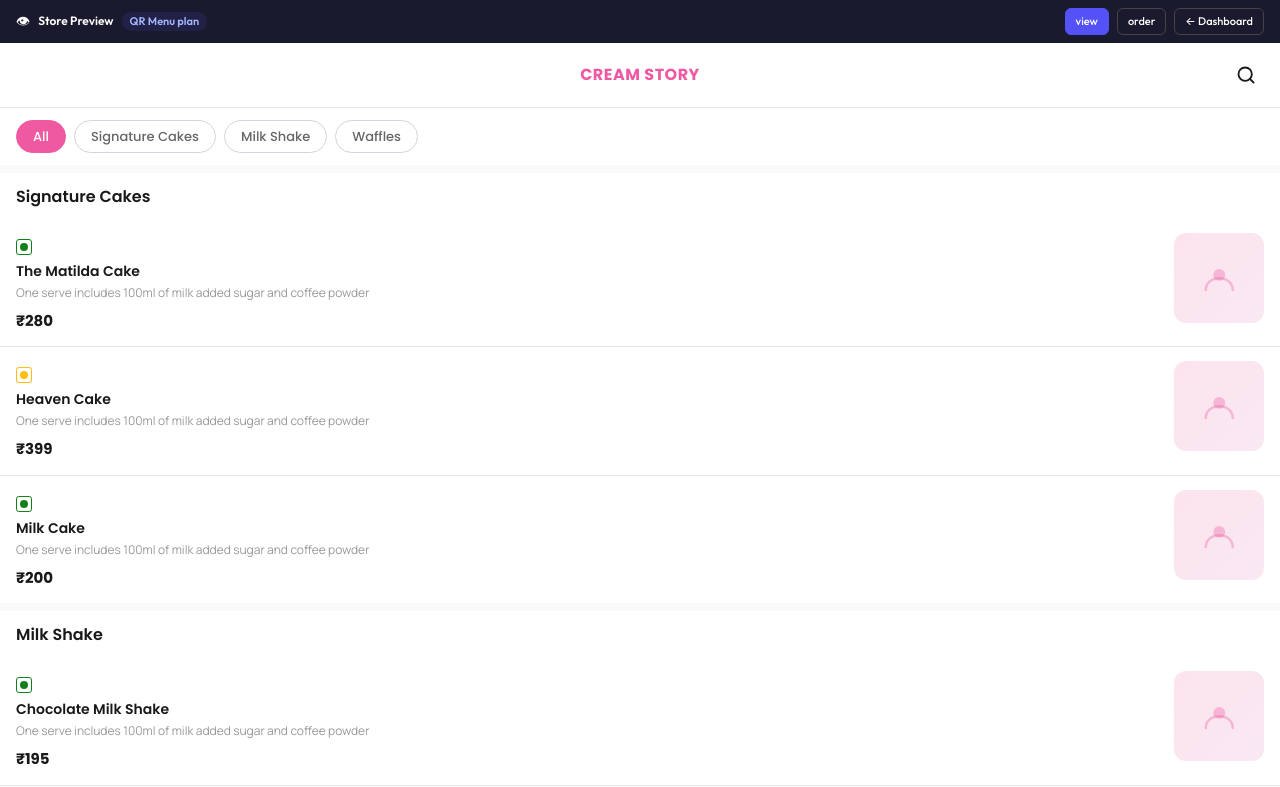
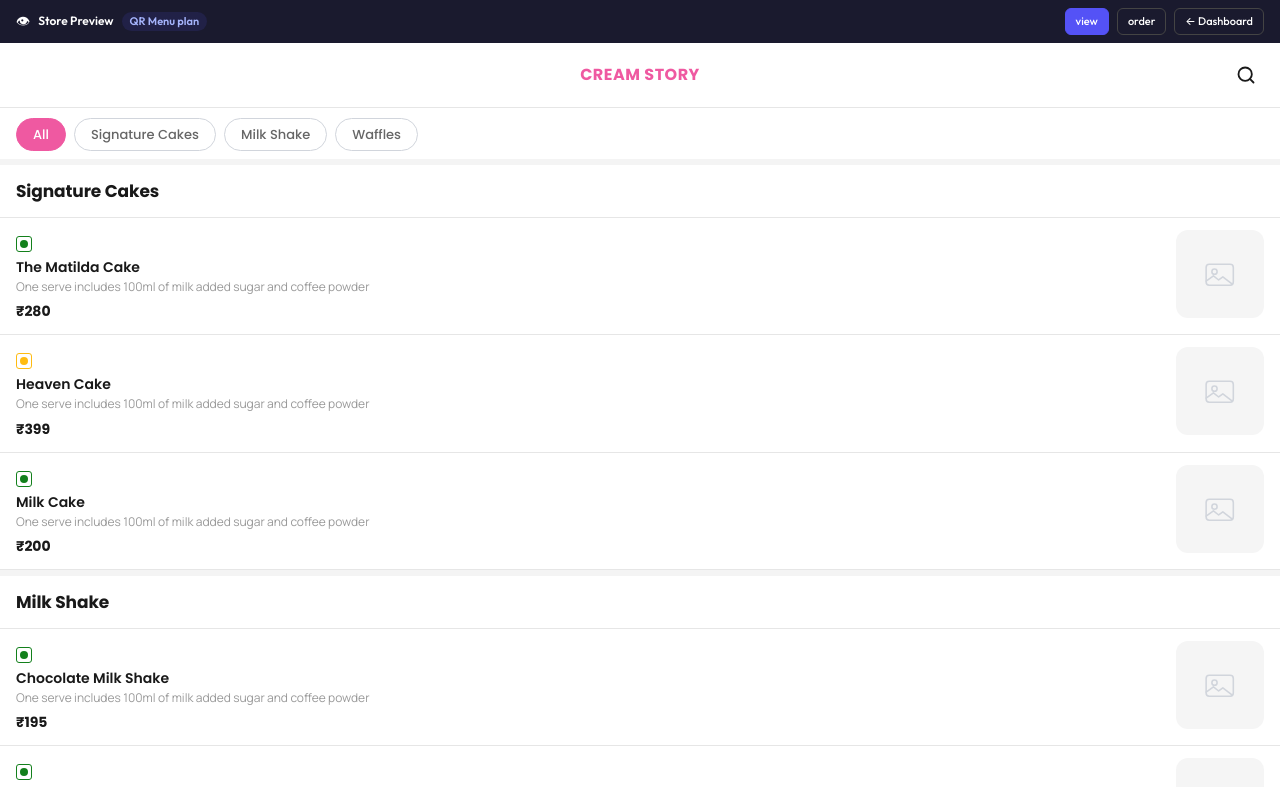
Before and after one commit to voicesitecompany-2428/voicesite.in, a Next.js app: page /shop/preview in a window 1280 px wide. Shown: the top 787 px of the page. Built offline with nearby package versions, Linux system fonts and the light colour scheme.

Commit message:
fix: compact rows, dark prices, neutral placeholder, tighter section headers

```diff
--- a/src/components/templates/QRMenuTemplate.tsx
+++ b/src/components/templates/QRMenuTemplate.tsx
@@ -70,12 +70,13 @@ function ImgPlaceholder({ size }: { size: number }) {
   return (
     <div style={{
       width: size, height: size, borderRadius: 12, flexShrink: 0,
-      background: 'linear-gradient(135deg,#fce4ee 0%,#f9e8f2 100%)',
+      background: '#f5f5f5',
       display: 'flex', alignItems: 'center', justifyContent: 'center',
     }}>
-      <svg width={size * 0.45} height={size * 0.45} viewBox="0 0 48 48" fill="none">
-        <circle cx="24" cy="20" r="7" fill={T.pink} fillOpacity=".35"/>
-        <path d="M8 38c0-8.837 7.163-14 16-14s16 5.163 16 14" stroke={T.pink} strokeOpacity=".35" strokeWidth="3" strokeLinecap="round"/>
+      <svg width={size * 0.38} height={size * 0.38} viewBox="0 0 32 32" fill="none">
+        <rect x="3" y="7" width="26" height="20" rx="3" stroke="#d1d5dc" strokeWidth="1.5"/>
+        <circle cx="11" cy="14" r="2.5" stroke="#d1d5dc" strokeWidth="1.5"/>
+        <path d="M3 23l7-5 5 4 4-3 9 7" stroke="#d1d5dc" strokeWidth="1.5" strokeLinecap="round" strokeLinejoin="round"/>
       </svg>
     </div>
   );
@@ -243,20 +244,22 @@ export default function QRMenuTemplate({
         }
 
         /* Chip row — no scrollbar */
-        .qr-chips { display:flex; gap:8px; overflow-x:auto; padding:12px 16px; }
+        .qr-chips { display:flex; gap:8px; overflow-x:auto; padding:10px 16px 8px; }
 
         /* Product row hover */
         .qr-item { cursor:pointer; transition:background 0.12s; }
         .qr-item:hover { background:#fdf2f8; }
         .qr-item:active { background:#fce4ee; }
 
-        /* Section header */
+        /* Section header — matches Figma: bold text, strong top separator */
         .qr-section-hdr {
-          padding: 12px 16px 10px;
+          padding: 14px 16px 12px;
           font-family: 'Poppins', sans-serif;
-          font-weight: 600; font-size: 16px;
+          font-weight: 700; font-size: 17px;
           color: ${T.dark};
-          border-top: 8px solid ${T.pageBg};
+          border-top: 6px solid #f4f4f4;
+          border-bottom: 1px solid ${T.border};
+          letter-spacing: -0.1px;
         }
       `}</style>
 
@@ -305,7 +308,7 @@ export default function QRMenuTemplate({
 
           {/* ── BANNER ── */}
           {visibleBanners.length > 0 && (
-            <div style={{ padding: '12px 16px 0' }}>
+            <div style={{ padding: '10px 12px 0' }}>
               <div style={{ position: 'relative', borderRadius: 12, overflow: 'hidden' }}>
                 <img
                   src={visibleBanners[activeBanner].image_url!}
@@ -366,9 +369,9 @@ export default function QRMenuTemplate({
                     className="qr-item"
                     onClick={() => setActiveProduct(p)}
                     style={{
-                      display: 'flex', alignItems: 'flex-start', gap: 12,
-                      padding: '14px 16px',
-                      borderBottom: idx < products.length - 1 ? `1px solid ${T.border}` : 'none',
+                      display: 'flex', alignItems: 'flex-start', gap: 14,
+                      padding: '12px 16px',
+                      borderBottom: `1px solid ${T.border}`,
                     }}
                   >
                     {/* Left: text */}
@@ -377,49 +380,50 @@ export default function QRMenuTemplate({
                       <p style={{
                         fontFamily: "'Poppins',sans-serif",
                         fontWeight: 600, fontSize: 14, color: T.dark,
-                        margin: '5px 0 3px', lineHeight: 1.35,
+                        margin: '4px 0 2px', lineHeight: 1.3,
                       }}>{p.name}</p>
                       {p.description && (
                         <p style={{
                           fontFamily: "'Manrope',sans-serif",
                           fontSize: 12, color: T.lightGray,
-                          margin: '0 0 8px', lineHeight: 1.5,
+                          margin: '0 0 6px', lineHeight: 1.45,
                           display: '-webkit-box',
                           WebkitLineClamp: 2, WebkitBoxOrient: 'vertical', overflow: 'hidden',
                         } as React.CSSProperties}>{p.description}</p>
                       )}
+                      {/* Price — dark bold, matching Figma */}
                       <p style={{
                         fontFamily: "'Poppins',sans-serif",
-                        fontWeight: 700, fontSize: 15, color: T.dark, margin: 0,
+                        fontWeight: 700, fontSize: 14, color: T.dark, margin: 0,
                       }}>₹{p.selling_price}</p>
                     </div>
 
                     {/* Right: image + optional ADD */}
                     <div style={{
                       position: 'relative', flexShrink: 0,
-                      paddingBottom: tier === 'order' ? 14 : 0,
+                      paddingBottom: tier === 'order' ? 16 : 0,
                     }}>
                       {p.image_url
                         ? <img src={p.image_url} alt={p.name} style={{
-                            width: 90, height: 90, borderRadius: 12,
+                            width: 88, height: 88, borderRadius: 10,
                             objectFit: 'cover', display: 'block',
                           }} />
-                        : <ImgPlaceholder size={90} />
+                        : <ImgPlaceholder size={88} />
                       }
                       {tier === 'order' && (
                         <button
                           onClick={e => { e.stopPropagation(); setActiveProduct(p); }}
                           style={{
-                            position: 'absolute', bottom: -2,
+                            position: 'absolute', bottom: 0,
                             left: '50%', transform: 'translateX(-50%)',
-                            padding: '3px 18px', borderRadius: 8,
+                            padding: '3px 16px', borderRadius: 6,
                             border: `1.5px solid ${T.pink}`,
                             background: T.white, color: T.pink,
                             fontFamily: "'Poppins',sans-serif",
                             fontWeight: 700, fontSize: 12,
                             cursor: 'pointer', whiteSpace: 'nowrap',
-                            boxShadow: '0 2px 8px rgba(239,89,161,0.18)',
-                            letterSpacing: '0.3px',
+                            boxShadow: '0 2px 8px rgba(239,89,161,0.2)',
+                            letterSpacing: '0.5px',
                           }}
                         >ADD</button>
                       )}
```
